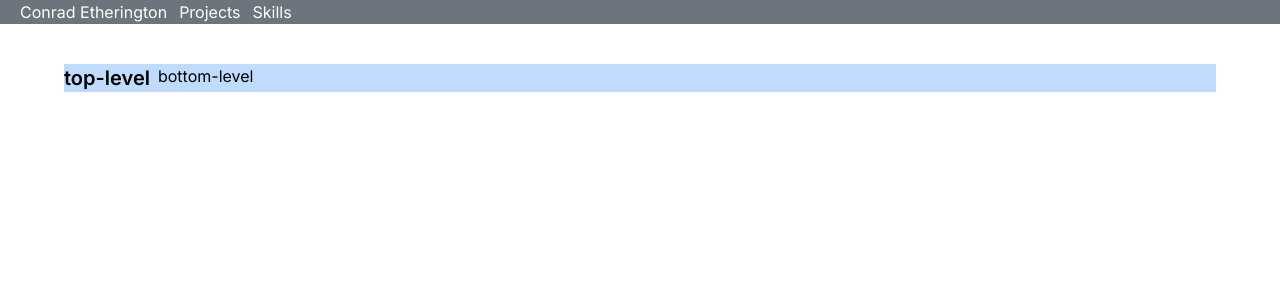
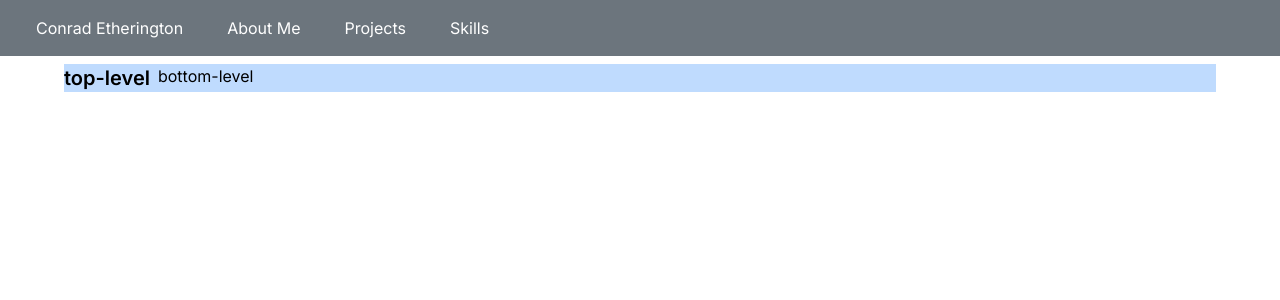
Before and after one commit to Conrad-E-Code/next-portfolio, a Next.js app: page /about-me in a window 1280 px wide. Shown: the top 300 px of the page. Built offline with nearby package versions, Linux system fonts and the light colour scheme.

Commit message:
style navbar

```diff
--- a/app/page.js
+++ b/app/page.js
@@ -5,7 +5,7 @@ import Image from 'next/image'
 
 export default function Home() {
   return (
-<div className='my-5' >
+<div className='my-20' >
 <Hero message="Software Developer" heading="Conrad Etherington" />
 </div>
   )
--- a/components/Hero.js
+++ b/components/Hero.js
@@ -4,8 +4,8 @@ const Hero = ({heading, message}) => {
   return (
     <div className='flex items-center justify-center h-screen mb-12 bg-fixed bg-cover custom-img'>
         {/* OVERLAY */}
-        <div className='absolute top-10 left-0 right-0 bottom-0 bg-backgroundColor z-[2]'/>
-        <div className='p-5 text-textColorDark z-[2] ml-[-10rem] mt-[-10rem]'>
+        <div className='absolute top-20 left-0 right-0 bottom-0 bg-backgroundColor z-[2]'/>
+        <div className=' text-textColorDark z-[2] ml-[-10rem] mt-[-10rem]'>
             <h2 className='text-5xl font-semibold text-textColorDark'>{heading}</h2>
             <p className= 'py-5 text-xl'>{message}</p>
             <button className="px-8 py-2 border">book</button>
--- a/components/NavBar.js
+++ b/components/NavBar.js
@@ -1,21 +1,37 @@
 "use client"
 import Link from 'next/link'
 import { useRouter } from 'next/navigation'
-import React from 'react'
+import React, { useEffect } from 'react'
+import { useState } from 'react'
+import Colors from '../constants/colors'
 
 const NavBar = () => {
+    const [clr, setClr] = useState(Colors.secondaryColor)
     const router = useRouter()
+    useEffect(()=>{
+        const changeColor = () => {
+            if(window.scrollY >= 10){
+                setClr(Colors.primaryColor)
+            }
+            else {
+                setClr(Colors.accentColorB)
+            }
+        }
+    },[])
   return (
-    <div className=' bg-secondaryColor fixed top-0 w-full ease-in z-20'>
+    <div style={{backgroundColor: `${clr}`}} className=' fixed top-0 w-full ease-in z-20'>
         <div className=' text-textColorLight'>
             <ul className='flex mx-5 gap-3'>
-                <li>
+                <li className='navbar-li'>
                 <h1 onClick={()=> router.push("/")} className='cursor-pointer'>Conrad Etherington</h1>
                 </li>
-                <li>
+                <li className='navbar-li'>
+                <Link className='cursor-pointer' href='/about-me'> About Me</Link>
+                </li>
+                <li className='navbar-li'>
                 <Link className='cursor-pointer' href='/projects'> Projects</Link>
                 </li>
-                <li>
+                <li className='navbar-li'>
                     <Link href="#skills">Skills</Link>
                 </li>
             </ul>
--- /dev/null
+++ b/constants/colors.js
@@ -0,0 +1,13 @@
+const Colors = {
+    primaryColor: "#007BFF",
+    secondaryColor: "#6C757D",
+    backgroundColor: "#F8F9FA",
+    textColorDark: "#343A40",
+    textColorLight: "#FFFFFF",
+    errorColor: "#DC3545",
+    successColor: "#28A745",
+    warningColor: "#FFC107",
+    accentColor: "#FF6B6B",
+    accentColorB: "#17C3B2"
+}
+export default Colors
--- a/styles/globals.css
+++ b/styles/globals.css
@@ -15,3 +15,6 @@ html {
 .custom-img {
     background-image: url("https://images.unsplash.com/photo-1512314889357-e157c22f938d?ixlib=rb-4.0.3&ixid=M3wxMjA3fDB8MHxwaG90by1wYWdlfHx8fGVufDB8fHx8fA%3D%3D&auto=format&fit=crop&w=1171&q=80");
 }
+.navbar-li {
+    @apply p-4 hover:bg-accentColorB;
+}
```
